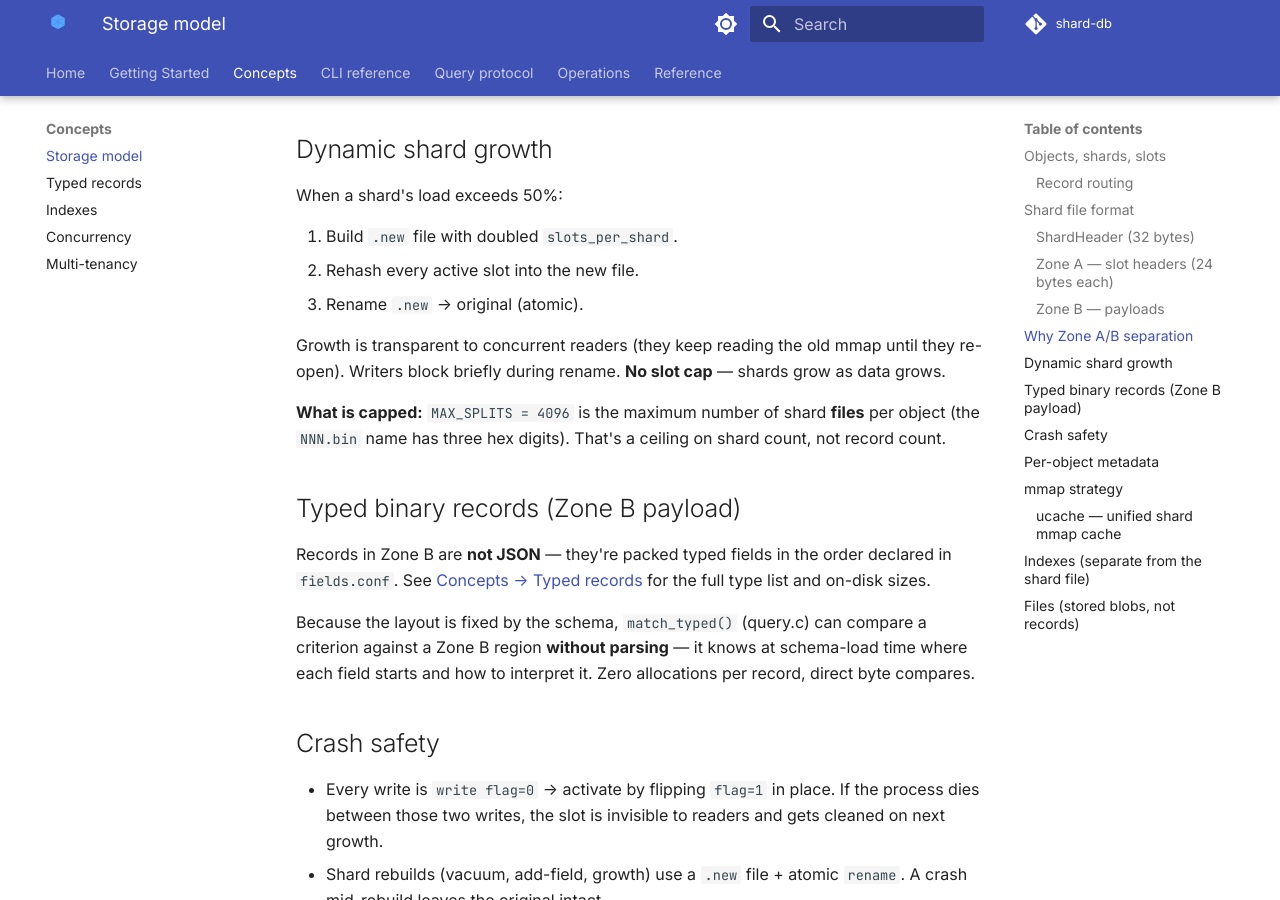
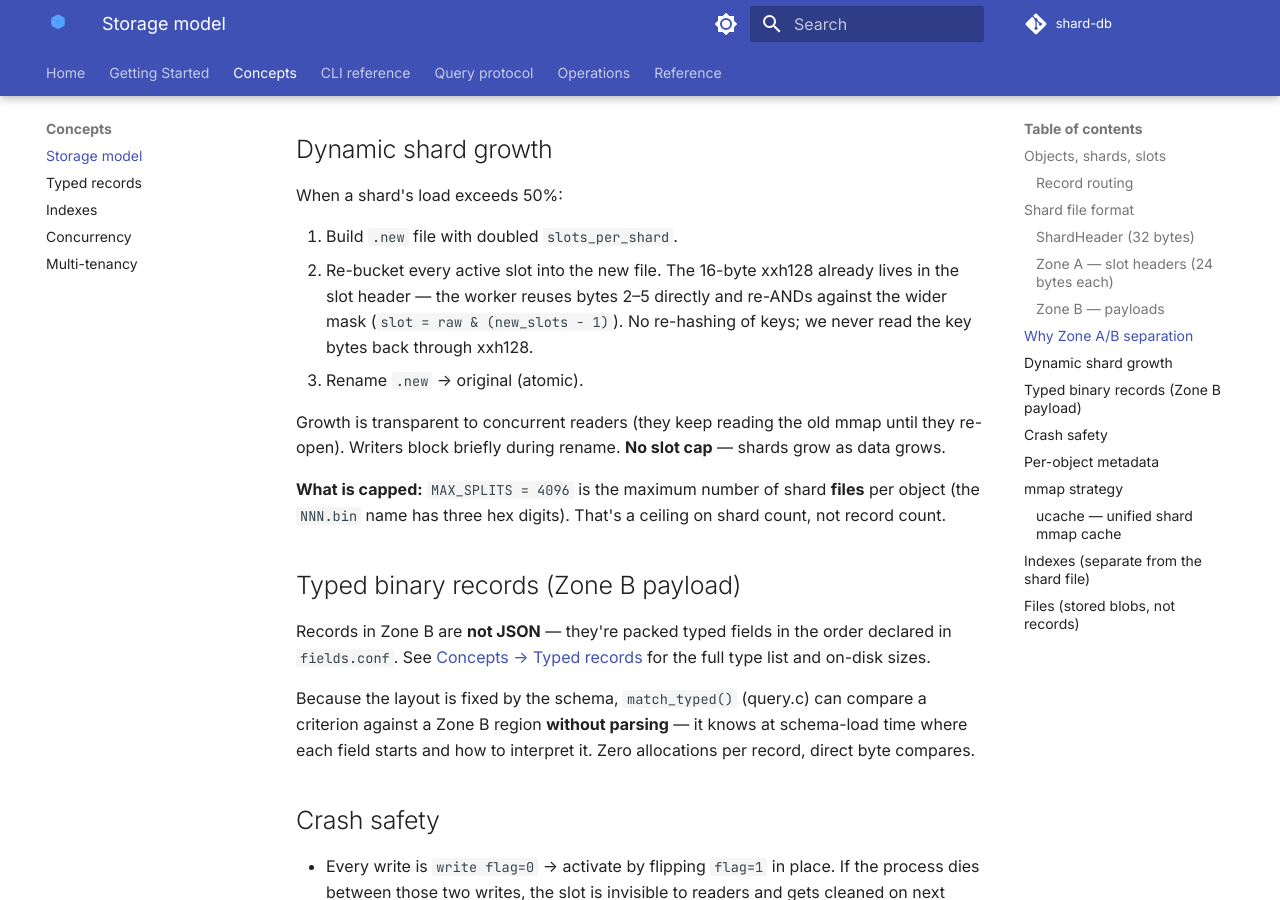
Before and after one commit to sayyiditow/shard-db, an MkDocs documentation site: the page built from docs/concepts/storage-model.md, in a window 1280 px wide and 900 px high, scrolled down 2105 px. Built offline with MkDocs 1.6.1 and Material for MkDocs 9.7.7, drawn with Linux system fonts in a browser that asks for light colours; comment, search, counter and statistics services are not loaded.

Commit message:
docs: clarify shard growth re-buckets, doesn't re-hash
The xxh128 is already stored in the slot header; growth reuses bytes 2-5
directly and re-ANDs against the wider mask. No key re-hashing happens.

Co-Authored-By: Claude Opus 4.7 (1M context) <noreply@anthropic.com>

```diff
--- a/docs/concepts/storage-model.md
+++ b/docs/concepts/storage-model.md
@@ -67,7 +67,7 @@ Zone B is only read when a probe matches a hash in Zone A — so full-scan filte
 When a shard's load exceeds 50%:
 
 1. Build `.new` file with doubled `slots_per_shard`.
-2. Rehash every active slot into the new file.
+2. Re-bucket every active slot into the new file. The 16-byte xxh128 already lives in the slot header — the worker reuses bytes 2–5 directly and re-ANDs against the wider mask (`slot = raw & (new_slots - 1)`). No re-hashing of keys; we never read the key bytes back through xxh128.
 3. Rename `.new` → original (atomic).
 
 Growth is transparent to concurrent readers (they keep reading the old mmap until they re-open). Writers block briefly during rename. **No slot cap** — shards grow as data grows.
```
